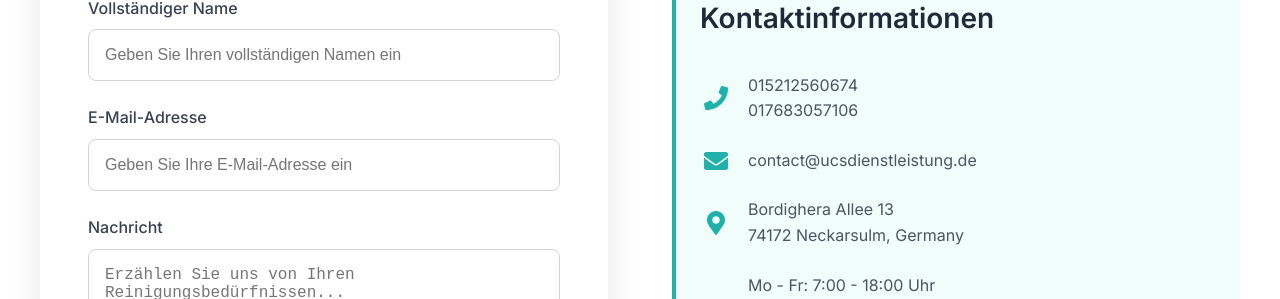
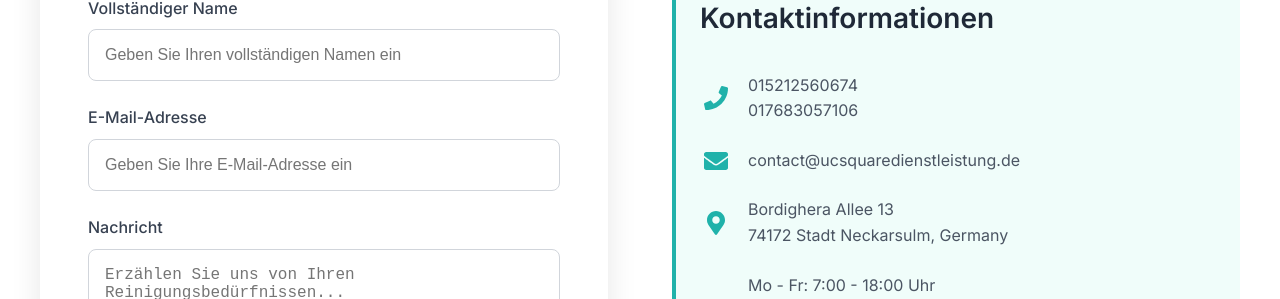
Before and after one commit to Brillianzhub/ucsquaredienstleistung, a Next.js app: page / in a window 1280 px wide. Shown: the part 4755-5054 px from the top of the page. Built offline with nearby package versions, Linux system fonts and the light colour scheme.

Commit message:
Updated page.tsx

```diff
--- a/app/page.tsx
+++ b/app/page.tsx
@@ -362,13 +362,13 @@ export default function CleaningService() {
               </div>
               <div className="contact-item">
                 <FaEnvelope className="contact-icon" />
-                <span className="contact-text">contact@ucsdienstleistung.de</span>
+                <span className="contact-text">contact@ucsquaredienstleistung.de</span>
               </div>
               <div className="contact-item">
                 <FaMapMarkerAlt className="contact-icon" />
                 <span className="contact-text">
                   Bordighera Allee 13<br />
-                  74172 Neckarsulm, Germany
+                  74172 Stadt Neckarsulm, Germany
                 </span>
               </div>
               <div className="contact-item">
```
